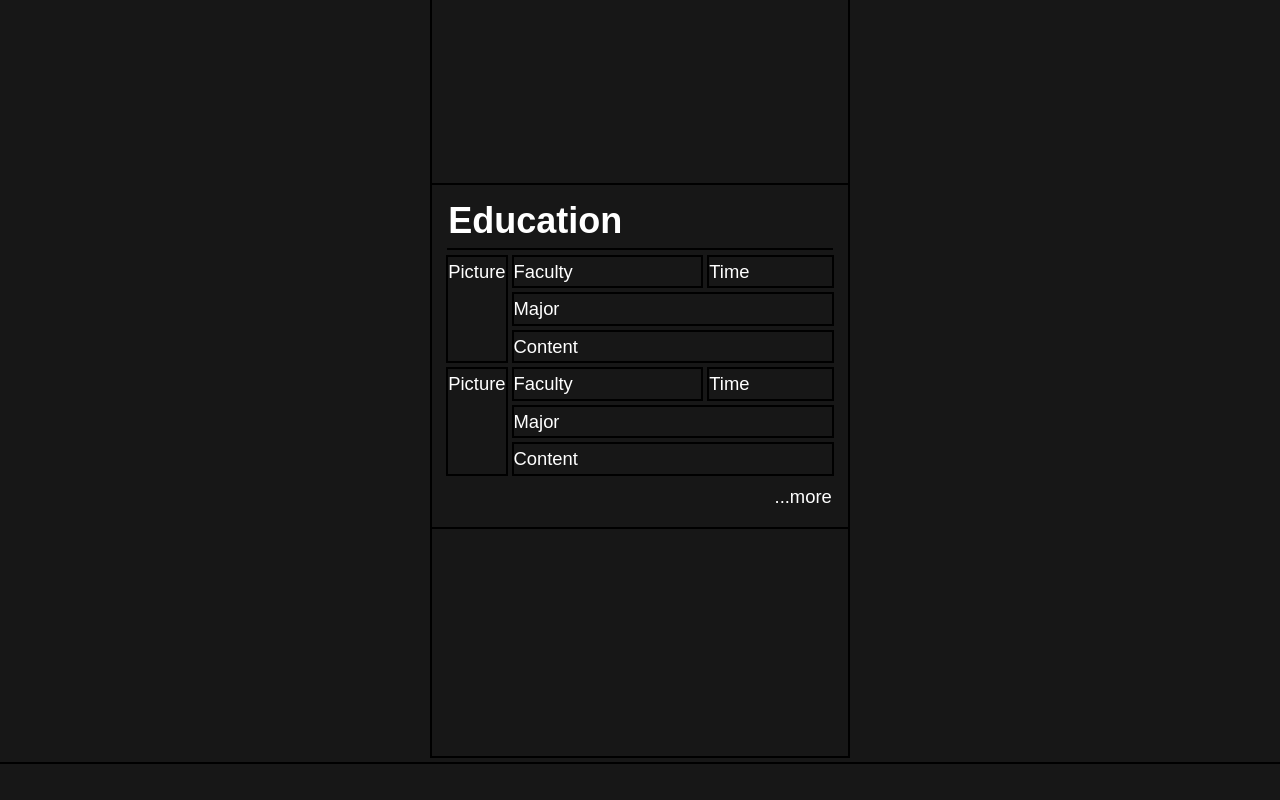
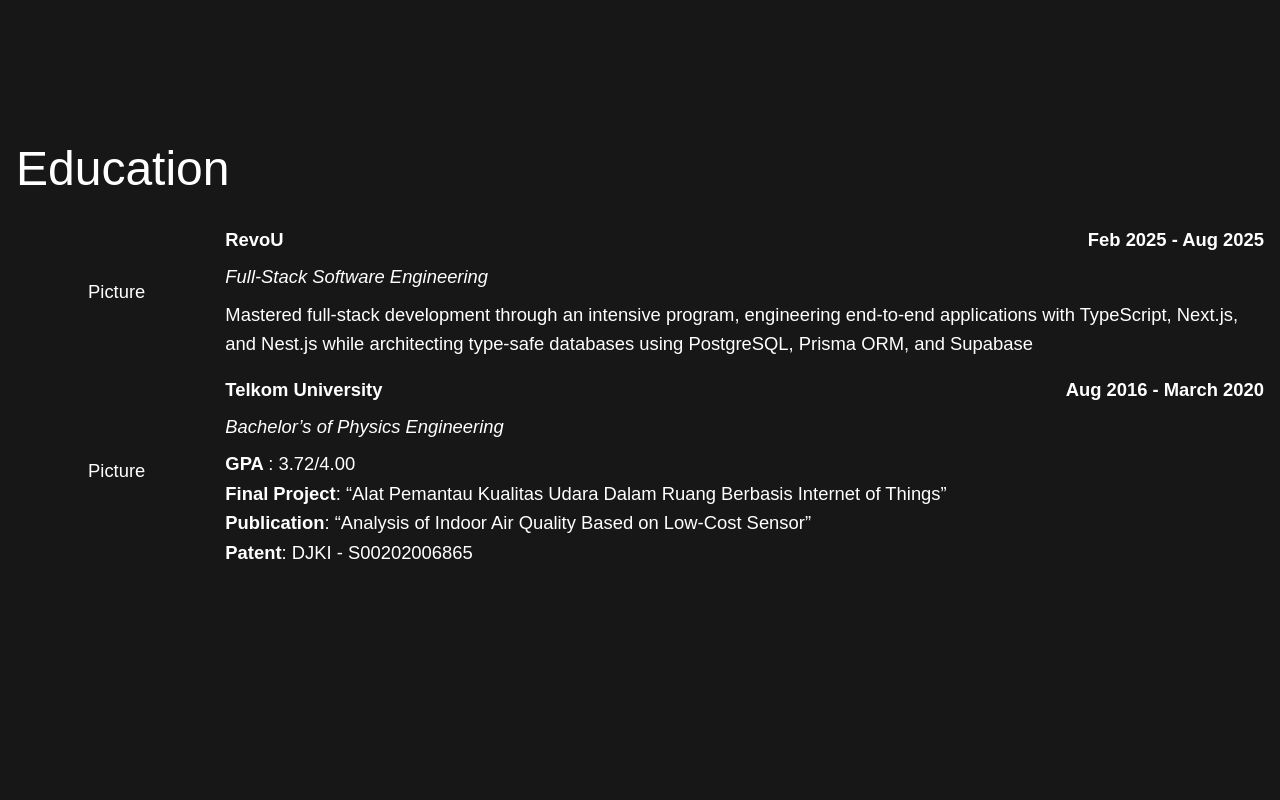
Before and after one commit to kebejoan/bejo-porto, a Next.js app: page / in a window 1280 px wide. Shown: the part 1660-2460 px from the top of the page. Built offline with nearby package versions, Linux system fonts and the light colour scheme; a web font is replaced by a local one.

Commit message:
feat: fill in content education

```diff
--- a/app/components/1_AboutMe.tsx
+++ b/app/components/1_AboutMe.tsx
@@ -9,7 +9,7 @@
             </div>
             <div className="w-full outline-1"></div>
             <div className="">
-							People usually calls me <strong>Joe/Bejo</strong>. I am an{" "}
+              People usually calls me <strong>Joe/Bejo</strong>. I am a{" "}
               <strong>SCADA System Engineer and a Full-Stack Developer.</strong>
               <br />
               {/* dedicated to architecting reliable, high-performance systems
@@ -30,6 +30,9 @@
               develop applications that prioritize stability and execution
               excellence.
             </div>
+            <div className="w-full flex justify-end">
+              <div className="text-blue-700">...tell me more</div>
+            </div>
           </div>
         </div>
       </div>
--- a/app/components/2_Education.tsx
+++ b/app/components/2_Education.tsx
@@ -2,25 +2,54 @@
   return (
     <div className="w-full grid grid-cols-4 gap-2">
       <div className="w-full col-span-4">
-				<div className="w-full flex flex-col items-center gap-4 w-full outline-1 grid-span-2">
-					<div className="w-full flex flex-col gap-2 p-4 outline-2">
-						<div className="text-4xl font-bold">Education</div>
+        <div className="w-full flex flex-col items-center gap-4 outline-1 grid-span-2">
+          <div className="w-full flex flex-col gap-4 p-4 outline-2">
+            <div className="text-3xl md:text-4xl lg:text-5xl font-pixel">
+              Education
+            </div>
             <div className="w-full outline-1"></div>
             <div className="w-full grid grid-cols-6 gap-2">
-							<div className="w-full outline-2 row-span-3">Picture</div>
-							<div className="w-full outline-2 col-span-3">Faculty</div>
-							<div className="w-full outline-2 col-span-2">Time</div>
-							<div className="w-full outline-2 col-span-5">Major</div>
-							<div className="w-full outline-2 col-span-5">Content</div>
+              <div className="w-full outline-2 row-span-3 text-center content-center">
+                Picture
+              </div>
+              <div className="w-full outline-2 col-span-3 font-bold">RevoU</div>
+              <div className="w-full outline-2 col-span-2 text-end font-bold">
+                Feb 2025 - Aug 2025
+              </div>
+              <div className="w-full outline-2 col-span-5 italic">
+                Full-Stack Software Engineering
+              </div>
+              <div className="w-full outline-2 col-span-5">
+                Mastered full-stack development through an intensive program,
+                engineering end-to-end applications with TypeScript, Next.js,
+                and Nest.js while architecting type-safe databases using
+                PostgreSQL, Prisma ORM, and Supabase
+              </div>
             </div>
             <div className="w-full grid grid-cols-6 gap-2">
-							<div className="w-full outline-2 row-span-3">Picture</div>
-							<div className="w-full outline-2 col-span-3">Faculty</div>
-							<div className="w-full outline-2 col-span-2">Time</div>
-							<div className="w-full outline-2 col-span-5">Major</div>
-							<div className="w-full outline-2 col-span-5">Content</div>
+              <div className="w-full outline-2 row-span-3 text-center content-center">
+                Picture
               </div>
-						<div className="w-full flex justify-end">...more</div>
+              <div className="w-full outline-2 col-span-3 font-bold">
+                Telkom University
+              </div>
+              <div className="w-full outline-2 col-span-2 text-end font-bold">
+                Aug 2016 - March 2020
+              </div>
+              <div className="w-full outline-2 col-span-5 italic">
+                Bachelor’s of Physics Engineering
+              </div>
+              <div className="w-full outline-2 col-span-5">
+                <strong>GPA </strong>: 3.72/4.00 <br />
+                <strong>Final Project</strong>: “Alat Pemantau Kualitas Udara
+                Dalam Ruang Berbasis Internet of Things” <br />
+                <strong>Publication</strong>: “Analysis of Indoor Air Quality
+                Based on Low-Cost Sensor”
+                <br />
+                <strong>Patent</strong>: DJKI - S00202006865
+              </div>
+            </div>
+            {/* <div className="w-full flex justify-end">...more</div> */}
           </div>
         </div>
       </div>
--- a/app/page.tsx
+++ b/app/page.tsx
@@ -3,7 +3,6 @@
 import { useEffect, useState } from "react";
 import GroundHero from "./components/GroundHero";
 import SkyContent from "./components/SkyContent";
-import Header from "./components/HeaderPorto";
 
 export default function Home() {
   const [isReady, setIsReady] = useState(false);
@@ -29,7 +28,7 @@
     <main
       className={`
         flex flex-col items-center min-h-screen transition-opacity duration-1000
-				[&_*]:outline-black
+				[&_*]:outline-0
         ${isReady ? "opacity-100" : "opacity-0"}
       `}
     >
```
Lines whose indentation alone changed are shown as unchanged.
